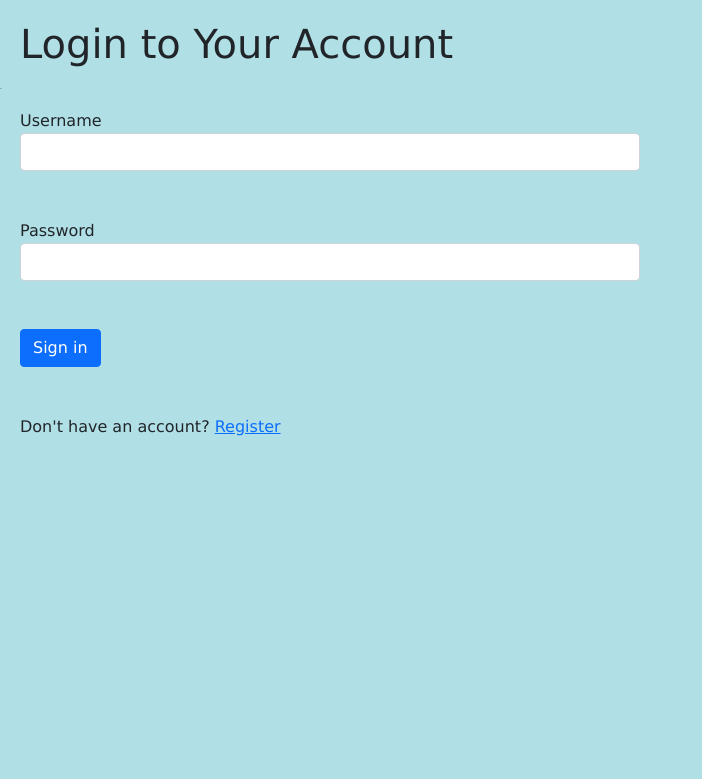
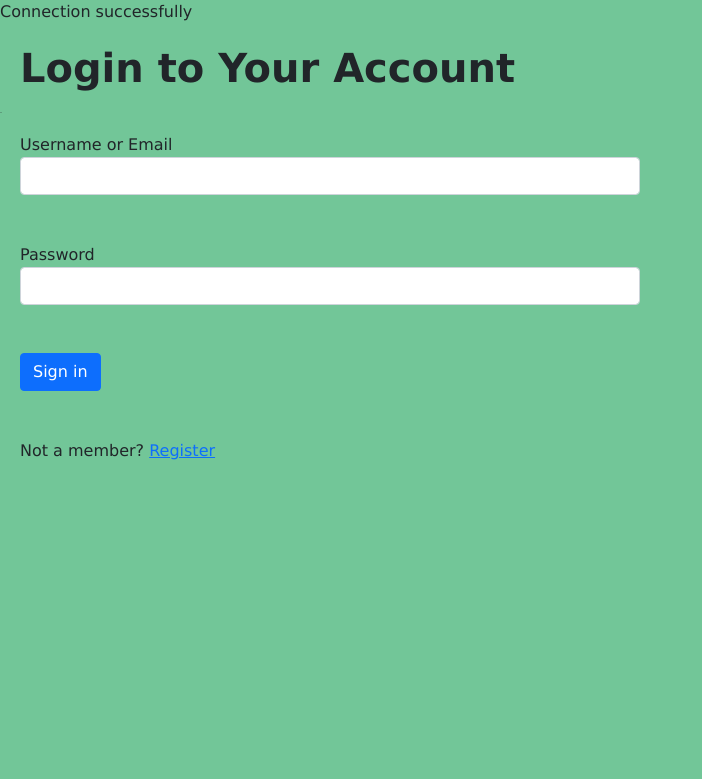
Before and after one commit to syiraazhari/db_group2_2026, a PHP site: page /loginpage.php in a window 1280 px wide. Shown: the top 779 px of the page, without its empty margins (0-702 px from the left). Run offline with PHP 8.4, Linux system fonts and the light colour scheme.

Commit message:
update login page (connect to db)

```diff
--- a/loginpage.php
+++ b/loginpage.php
@@ -1,27 +1,56 @@
+<?php
+session_start();
+include 'connect_db.php';
+
+if(isset($_POST['signInButton'])){
+  $loginName = $_POST['loginName'];
+  $loginPassword = $_POST['loginPassword'];
+
+  $sql = "SELECT * FROM CUSTOMER
+          WHERE Username = $loginName OR Email = $loginName";
+  $result = mysqli_query($conn, $sql);
+
+  if($result -> num_rows > 0) {
+        $row = mysqli_fetch_assoc($result);
+        if(password_verify($loginPassword, $row['password'])) {
+            $_SESSION['user_id'] = $row['id'];
+            $_SESSION['username'] = $row['username'];
+            header("Location: home.php");
+            exit();
+        }
+        else {
+            $error = "Invalid password";
+        }
+    } else {
+        $error = "Username or email not found";
+    }
+}
+?>
+
 <!DOCTYPE html>
 <html>
 <head>
   <title>Login Page</title>
-  <link rel = "stylesheet"
+  <link rel="stylesheet"
   href="https://cdn.jsdelivr.net/npm/bootstrap@5.0.2/dist/css/bootstrap.min.css" >
 
 <style>
     body {
-        background-color: powderblue;
+        background-color: #72c698;
         font-family: Verdana;
     }
 </style>
 </head>
 
 <body>
-<h1 style = "margin: 20px;">Login to Your Account</h1>
+<h1 style = "margin: 20px;"><b>Login to Your Account</b></h1>
 <hr style = "width: 2px;">
 
 <div class="tab-content" style = "margin: 20px;">
-  <div class="tab-pane fade show active" id="pills-login" role="tabpanel" aria-labelledby="tab-login">
+  <div class="tab-pane fade show active">
     <form action = "" method = "POST">
       <div data-mdb-input-init class="col-md-6 mb-4">
-        <label>Username</label>
+        <label>Username or Email</label>
         <input type="text" name="loginName" class = "form-control " required><br>
       </div>
 
@@ -35,7 +64,7 @@
       name = "signInButton" value = "Sign in" class="btn btn-primary btn-block mb-4">
       </div>
 
-        <p>Don't have an account? <a href="register.php">Register</a></p>
+        <p>Not a member? <a href="register.php">Register</a></p>
     </form>
   </div>
 </div>
```
